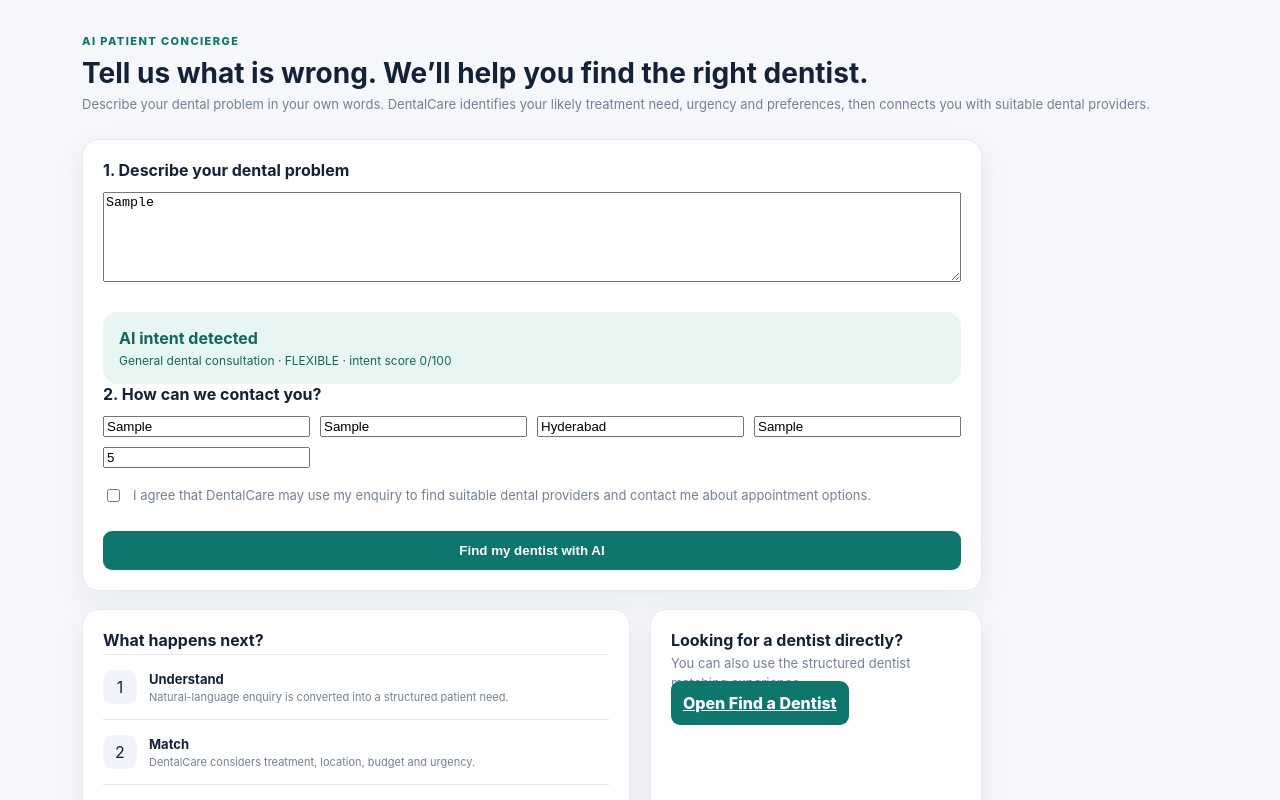
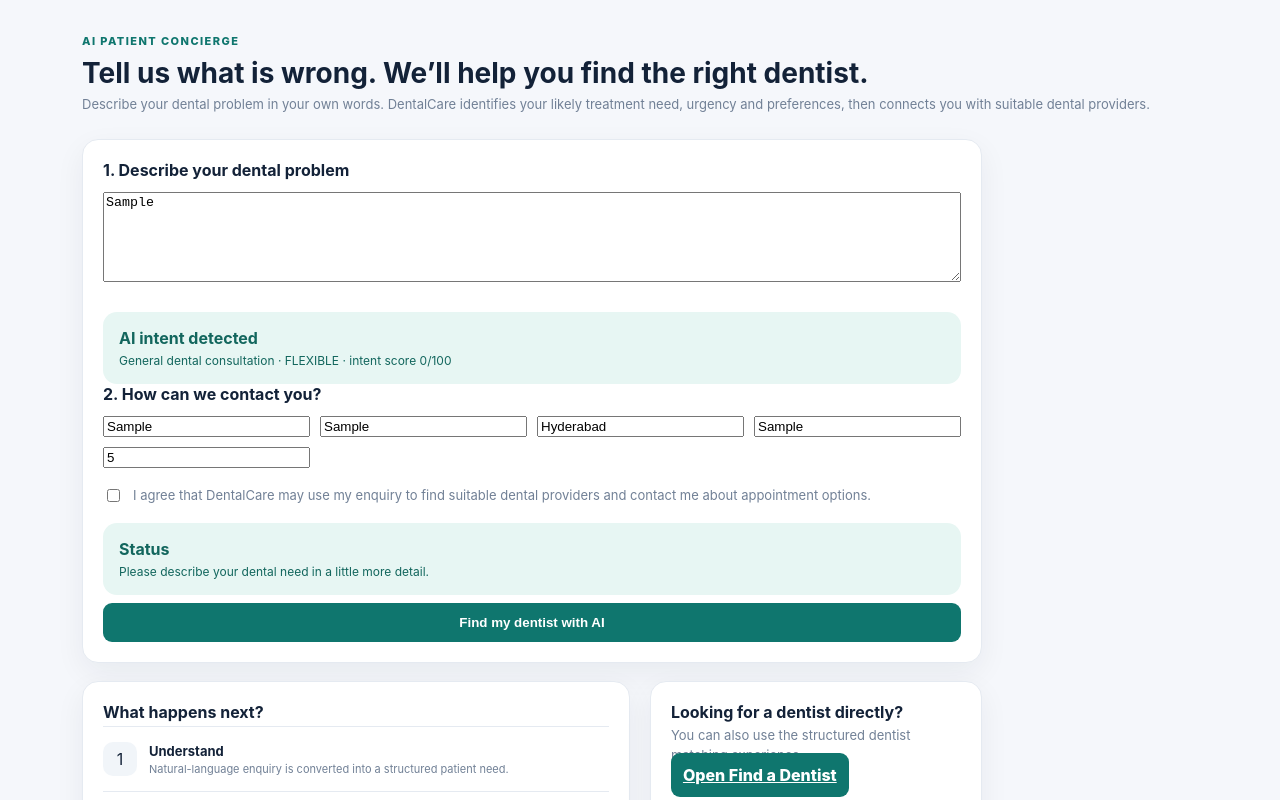
Before and after one commit to Bsuresh70/dentalcare, a Next.js app: page /patient-search in a window 1280 px wide. Both pictures are taken after typing "Sample", "Sample", "Sample", "Sample", "5" into the empty fields and a click on the button "Find my dentist with AI". Shown: the top 800 px of the page. Built offline with nearby package versions, Linux system fonts and the light colour scheme; no server answers.

Commit message:
Show patient enquiry submission status

```diff
--- a/app/patient-search/page.tsx
+++ b/app/patient-search/page.tsx
@@ -145,6 +145,7 @@
           <span className="muted">I agree that DentalCare may use my enquiry to find suitable dental providers and contact me about appointment options.</span>
         </label>
 
+        {status&&!submitted&&<div className="patientNote" role="status"><strong>Status</strong><span>{status}</span></div>}
         <button className="primary" type="submit" disabled={loading}>
           {loading?'Understanding your requirement…':'Find my dentist with AI'}
         </button>
```
